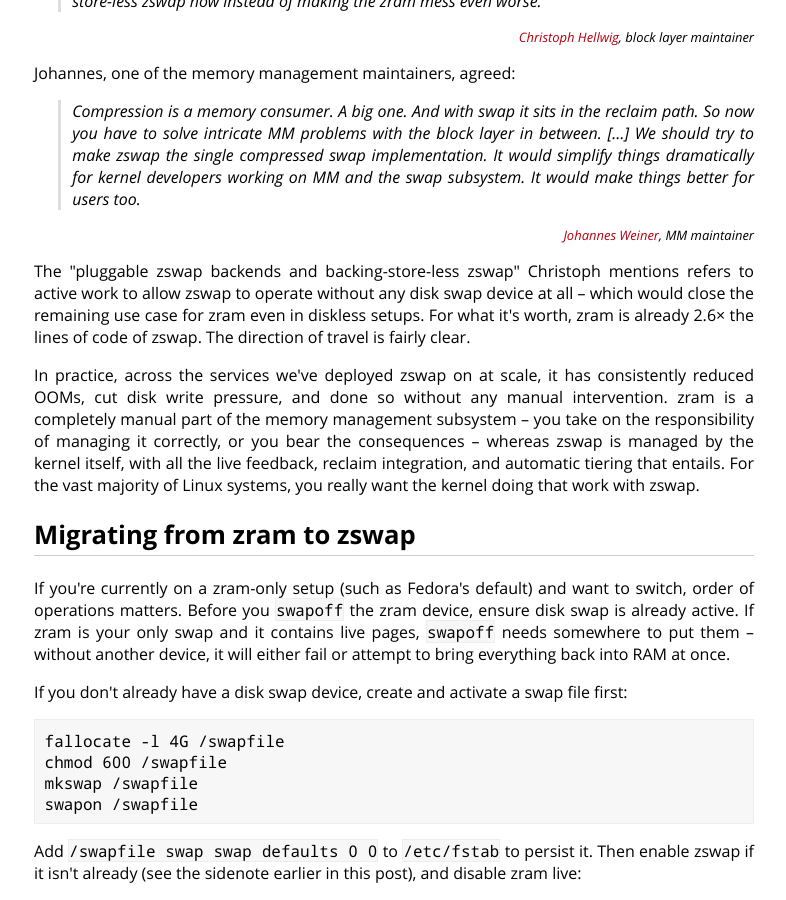
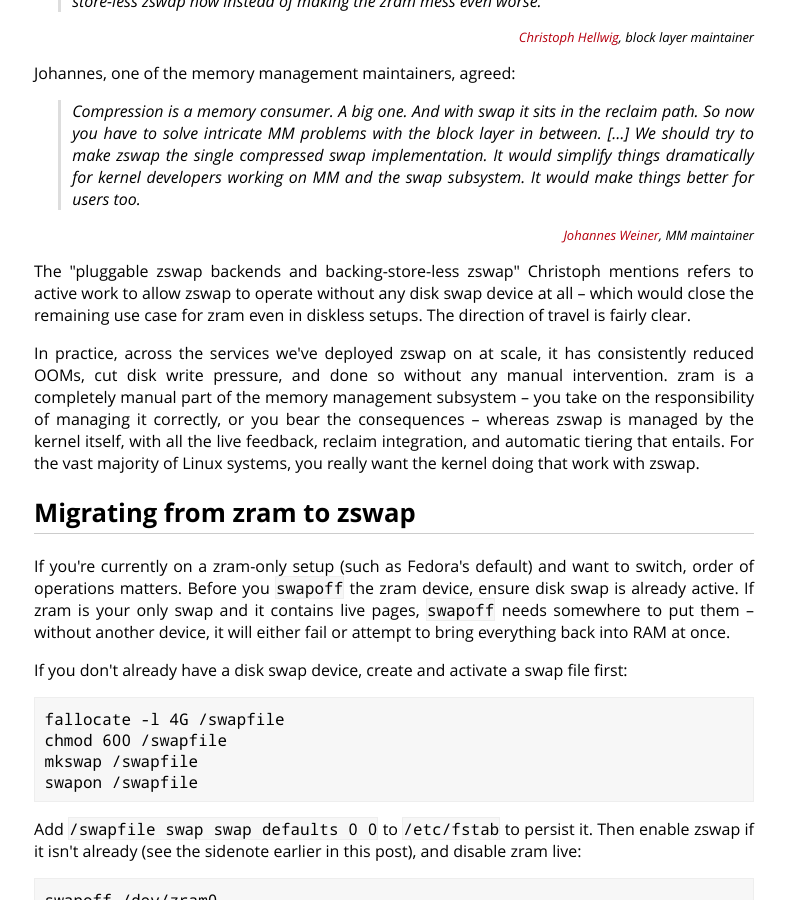
Before and after one commit to cdown/chrisdown.name, a Jekyll site: the page built from _posts/2026-03-24-zswap-vs-zram-when-to-use-what.md, in a window 1280 px wide and 900 px high, scrolled down 17208 px. Shown: the whole window, without its empty margins (246-1032 px from the left). Built offline with Jekyll 4.4.1, drawn with Linux system fonts in a browser that asks for light colours.

Commit message:
zram: No need to mention the LOC

```diff
--- a/_posts/2026-03-24-zswap-vs-zram-when-to-use-what.md
+++ b/_posts/2026-03-24-zswap-vs-zram-when-to-use-what.md
@@ -1008,8 +1008,7 @@ Johannes, one of the memory management maintainers, agreed:
 The "pluggable zswap backends and backing-store-less zswap" Christoph mentions
 refers to active work to allow zswap to operate without any disk swap device at
 all -- which would close the remaining use case for zram even in diskless
-setups. For what it's worth, zram is already 2.6× the lines of code of zswap.
-The direction of travel is fairly clear.
+setups. The direction of travel is fairly clear.
 
 In practice, across the services we've deployed zswap on at scale, it has
 consistently reduced OOMs, cut disk write pressure, and done so without any
```
